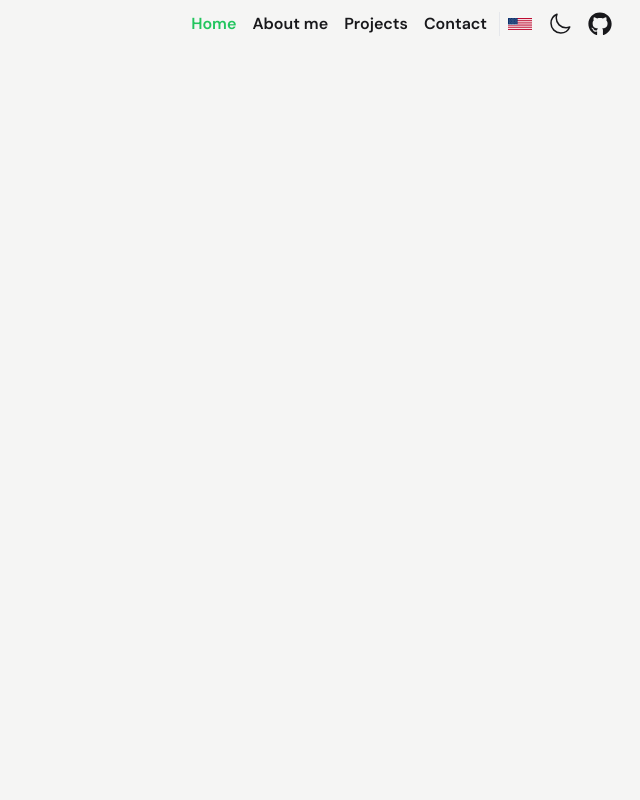
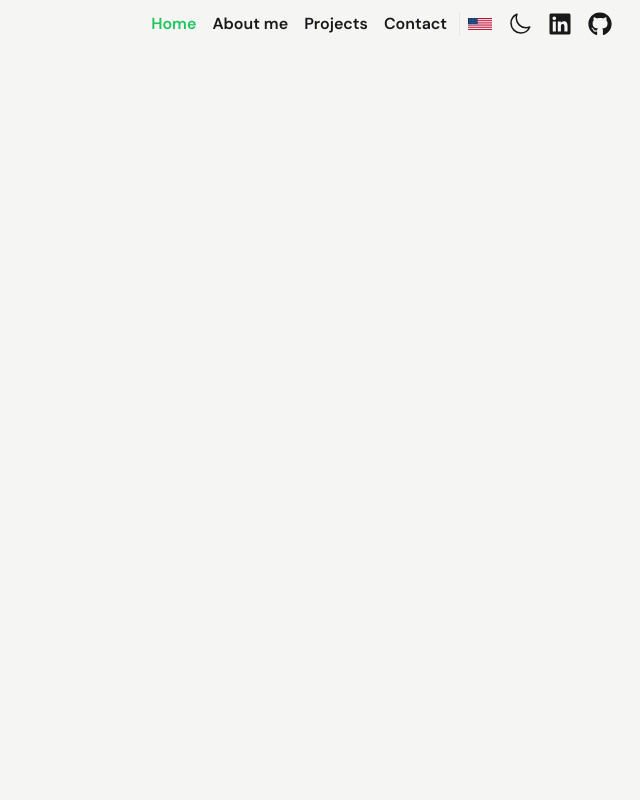
Before and after one commit to rbraga23/portfolio, a React (Vite) app: page / in a window 1280 px wide. Shown: the top 800 px of the page, without its empty margins (640-1280 px from the left). Built offline with nearby package versions, Linux system fonts and the light colour scheme.

Commit message:
feat: add linkedin button to nav

```diff
--- a/src/components/Layout/Nav.tsx
+++ b/src/components/Layout/Nav.tsx
@@ -1,7 +1,7 @@
 import { useState, ReactNode, useEffect } from "react";
 import { HiOutlineSun, HiOutlineMoon } from "react-icons/hi2";
 import { CiMenuBurger } from "react-icons/ci";
-import { FaGithub } from "react-icons/fa";
+import { FaGithub, FaLinkedin } from "react-icons/fa";
 import { cn } from "../../utils/cn";
 import { useTranslation } from "react-i18next";
 import Brazil from "../../assets/flags/brazil.webp";
@@ -115,6 +115,13 @@
             {icon}
           </button>
           <a
+            href="https://www.linkedin.com/in/rafael-braga-15981185"
+            target="_blank"
+            className="hover:text-green-500"
+          >
+            <FaLinkedin />
+          </a>
+          <a
             href="https://github.com/rbraga23"
             target="_blank"
             className="hover:text-green-500"
```
